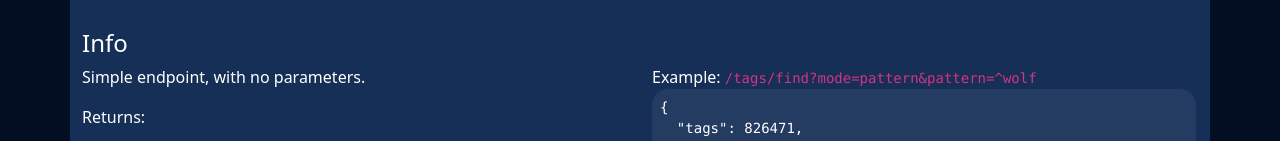
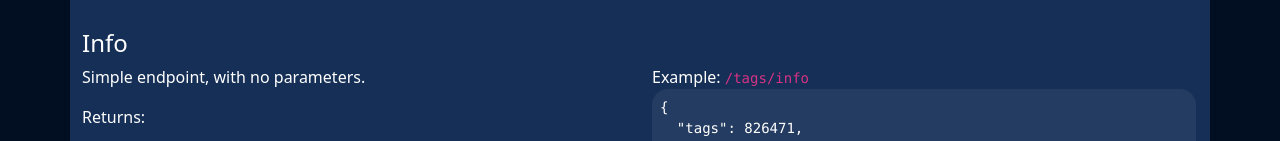
Before and after one commit to bitWolfy/esix.tags, a website: page pages/index.html in a window 1280 px wide. Shown: the part 1644-1785 px from the top of the page. Drawn offline with nearby package versions, Linux system fonts and the light colour scheme; files that its build step writes are made by us from their sources.

Commit message:
Minor fix

```diff
--- a/pages/index.html
+++ b/pages/index.html
@@ -174,7 +174,7 @@
                     </p>
                 </div>
                 <div class="col">
-                    Example: <code>/tags/find?mode=pattern&pattern=^wolf</code>
+                    Example: <code>/tags/info</code>
                     <pre class="example">
 {
   "tags": 826471,
```
